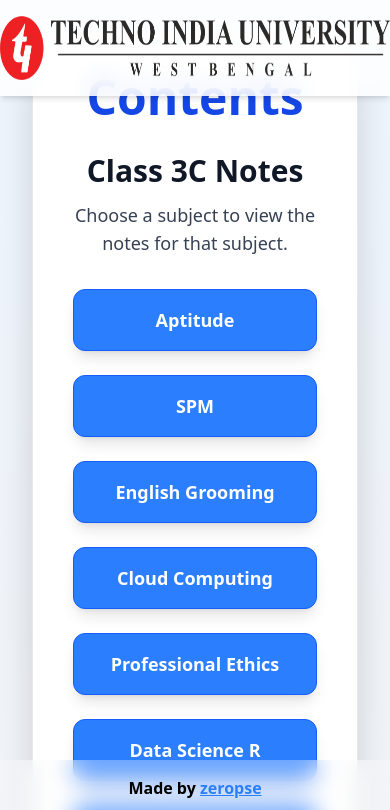
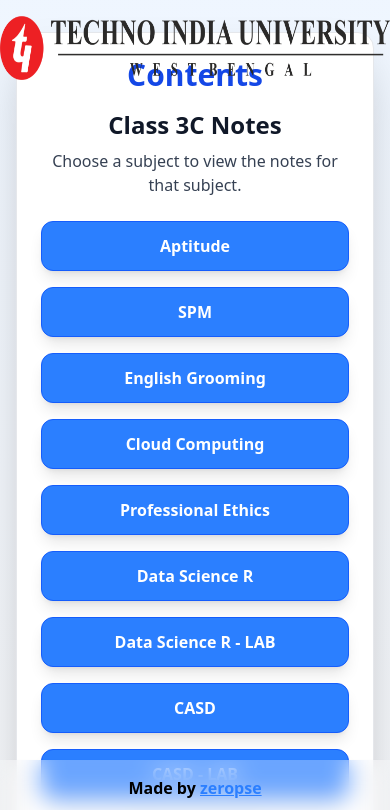
Before and after one commit to zeropse/ezbca, a React (Vite) app: page /content in a window 390 px wide. Shown: the top 810 px of the page. Built offline with nearby package versions, Linux system fonts and the light colour scheme.

Commit message:
improved UI

```diff
--- a/src/App.jsx
+++ b/src/App.jsx
@@ -1,4 +1,5 @@
 import { BrowserRouter, Routes, Route } from "react-router-dom";
+import RootLayout from "./layout/RootLayout";
 import Home from "./pages/Home";
 import NotFound from "./pages/NotFound";
 import Content from "./pages/Content";
@@ -8,10 +9,12 @@ const App = () => {
   return (
     <BrowserRouter>
       <Routes>
-        <Route path="/" element={<Home />} />
-        <Route path="/content" element={<Content />} />
-        <Route path="/content/:slug" element={<SubjectContent />} />
-        <Route path="*" element={<NotFound />} />
+        <Route path="/" element={<RootLayout />}>
+          <Route index element={<Home />} />
+          <Route path="/content" element={<Content />} />
+          <Route path="/content/:slug" element={<SubjectContent />} />
+          <Route path="*" element={<NotFound />} />
+        </Route>
       </Routes>
     </BrowserRouter>
   );
--- a/src/components/Header.jsx
+++ b/src/components/Header.jsx
@@ -3,7 +3,7 @@ import { useNavigate } from "react-router-dom";
 const Header = () => {
   const navigate = useNavigate();
   return (
-    <header className="py-4 fixed top-0 left-0 right-0 z-20 bg-white/80 backdrop-blur-md shadow-md">
+    <header className="py-4 fixed top-0 left-0 right-0 z-20">
       <div className="container mx-auto flex justify-center">
         <img
           src="/full-logo.png"
--- /dev/null
+++ b/src/layout/RootLayout.jsx
@@ -0,0 +1,15 @@
+import { Outlet } from "react-router-dom";
+import Header from "../components/Header";
+import Footer from "../components/Footer";
+
+const RootLayout = () => {
+  return (
+    <div>
+      <Header />
+      <Outlet />
+      <Footer />
+    </div>
+  );
+};
+
+export default RootLayout;
--- a/src/pages/Content.jsx
+++ b/src/pages/Content.jsx
@@ -1,35 +1,43 @@
+import { Link } from "react-router-dom";
 import subjects from "../data/subjects";
-import { Link } from "react-router-dom";
-import Header from "../components/Header";
-import Footer from "../components/Footer";
 
 const Content = () => {
   return (
-    <div className="flex flex-col items-center justify-center min-h-screen bg-gradient-to-b from-blue-50 to-gray-100 p-8">
-      <Header />
-      <div className="bg-white shadow-2xl rounded-2xl p-10 w-full max-w-4xl text-center border border-gray-200">
-        <h1 className="text-5xl font-extrabold text-blue-700 mb-8">Contents</h1>
-        <div className="mb-8">
-          <h2 className="text-3xl font-bold text-gray-900">Class 3C Notes</h2>
-          <p className="text-lg text-gray-700 mt-3">
+    <div className="flex flex-col min-h-screen bg-gradient-to-b from-blue-50 to-gray-100">
+      <main className="flex-grow flex items-center justify-center px-4 py-8 sm:px-6 lg:px-8">
+        <div className="bg-white shadow-2xl rounded-2xl p-6 sm:p-8 lg:p-10 w-full max-w-4xl text-center border border-gray-200">
+          <h1 className="text-3xl sm:text-4xl lg:text-5xl font-extrabold text-blue-700 mb-4 sm:mb-6 lg:mb-8">
+            Contents
+          </h1>
+          <div className="mb-6 sm:mb-8">
+            <h2 className="text-2xl sm:text-3xl font-bold text-gray-900">
+              Class 3C Notes
+            </h2>
+            <p className="text-base sm:text-lg text-gray-700 mt-2 sm:mt-3">
               Choose a subject to view the notes for that subject.
             </p>
           </div>
-        <div className="grid grid-cols-1 sm:grid-cols-2 md:grid-cols-3 gap-6 w-full">
+          <div className="grid grid-cols-1 sm:grid-cols-2 lg:grid-cols-3 gap-4 sm:gap-6">
             {subjects.map((subject, index) => (
               <Link
                 key={index}
                 to={`/content/${subject.slug}`}
                 className="w-full"
               >
-              <button className="bg-blue-500 text-white px-8 py-4 rounded-xl text-lg font-semibold shadow-lg hover:bg-blue-600 transition-all duration-300 cursor-pointer w-full border border-blue-600 hover:border-blue-700">
+                <button className="bg-blue-500 text-white px-4 py-3 sm:px-6 sm:py-4 rounded-xl text-base sm:text-lg font-semibold shadow-lg hover:bg-blue-600 transition-all duration-300 cursor-pointer w-full border border-blue-600 hover:border-blue-700">
                   {subject.name}
                 </button>
               </Link>
             ))}
           </div>
+          <Link
+            to="/"
+            className="mt-6 sm:mt-8 inline-block bg-gray-200 text-gray-700 px-4 py-2 sm:px-6 sm:py-3 rounded-lg hover:bg-gray-300 transition-all duration-300"
+          >
+            Back to Home
+          </Link>
         </div>
-      <Footer />
+      </main>
     </div>
   );
 };
--- a/src/pages/Home.jsx
+++ b/src/pages/Home.jsx
@@ -1,17 +1,11 @@
 import BackgroundSlider from "../components/BackgroundSlider";
 import { useNavigate } from "react-router-dom";
-import Header from "../components/Header";
-import Footer from "../components/Footer";
 
 const Home = () => {
   const navigate = useNavigate();
 
   return (
     <div className="relative min-h-screen flex flex-col">
-      {/* Header */}
-      <Header />
-
-      {/* Main Content */}
       <main className="flex-grow flex items-center justify-center relative">
         <BackgroundSlider />
         <div className="text-center z-10 px-6">
@@ -27,9 +21,6 @@ const Home = () => {
           </button>
         </div>
       </main>
-
-      {/* Footer */}
-      <Footer />
     </div>
   );
 };
--- a/src/pages/SubjectContent.jsx
+++ b/src/pages/SubjectContent.jsx
@@ -1,8 +1,6 @@
 import { useParams, Link } from "react-router-dom";
 import subjects from "../data/subjects";
 import NotFound from "../pages/NotFound";
-import Header from "../components/Header";
-import Footer from "../components/Footer";
 import subjectNotes from "../data/subjectNotes";
 
 const SubjectContent = () => {
@@ -20,20 +18,20 @@ const SubjectContent = () => {
   }
 
   return (
-    <div className="flex flex-col items-center justify-center min-h-screen bg-gradient-to-b from-blue-50 to-gray-100 p-8">
-      <Header />
-      <div className="bg-white shadow-2xl rounded-2xl p-10 w-full max-w-4xl text-center border border-gray-200 mt-24 mb-24">
-        <h1 className="text-4xl font-extrabold text-blue-700 mb-8">
+    <div className="flex flex-col min-h-screen bg-gradient-to-b from-blue-50 to-gray-100">
+      <main className="flex-grow flex items-center justify-center px-4 py-8 sm:px-6 lg:px-8">
+        <div className="bg-white shadow-2xl rounded-2xl p-6 sm:p-8 lg:p-10 w-full max-w-4xl text-center border border-gray-200">
+          <h1 className="text-2xl sm:text-3xl lg:text-4xl font-extrabold text-blue-700 mb-6 sm:mb-8">
             {subject.name} Notes
           </h1>
           {notes.length > 0 ? (
-          <ul className="space-y-4">
+            <ul className="space-y-3 sm:space-y-4">
               {notes.map((note, index) => (
                 <li key={index}>
                   <Link
                     to={note.link}
                     target="_blank"
-                  className="block bg-blue-100 text-blue-700 px-6 py-3 rounded-lg text-lg font-semibold hover:bg-blue-200 transition-all duration-300"
+                    className="block bg-blue-100 text-blue-700 px-4 py-2 sm:px-6 sm:py-3 rounded-lg text-base sm:text-lg font-semibold hover:bg-blue-200 transition-all duration-300"
                   >
                     {note.title}
                   </Link>
@@ -42,23 +40,23 @@ const SubjectContent = () => {
             </ul>
           ) : (
             <div className="flex flex-col items-center justify-center">
-            <p className="text-xl text-gray-600">
+              <p className="text-lg sm:text-xl text-gray-600 mb-2">
                 No notes available for this subject yet.
               </p>
-            <p className="text-xl text-gray-600">
-              If you have any notes for this subject, please share them with the
-              site owner.
+              <p className="text-lg sm:text-xl text-gray-600">
+                If you have any notes for this subject, please share them with
+                the site owner.
               </p>
             </div>
           )}
           <Link
             to="/content"
-          className="mt-8 inline-block bg-gray-200 text-gray-700 px-6 py-2 rounded-lg hover:bg-gray-300 transition-all duration-300"
+            className="mt-6 sm:mt-8 inline-block bg-gray-200 text-gray-700 px-4 py-2 sm:px-6 sm:py-3 rounded-lg hover:bg-gray-300 transition-all duration-300"
           >
             Back to Subjects
           </Link>
         </div>
-      <Footer />
+      </main>
     </div>
   );
 };
```
Lines whose indentation alone changed are shown as unchanged.
